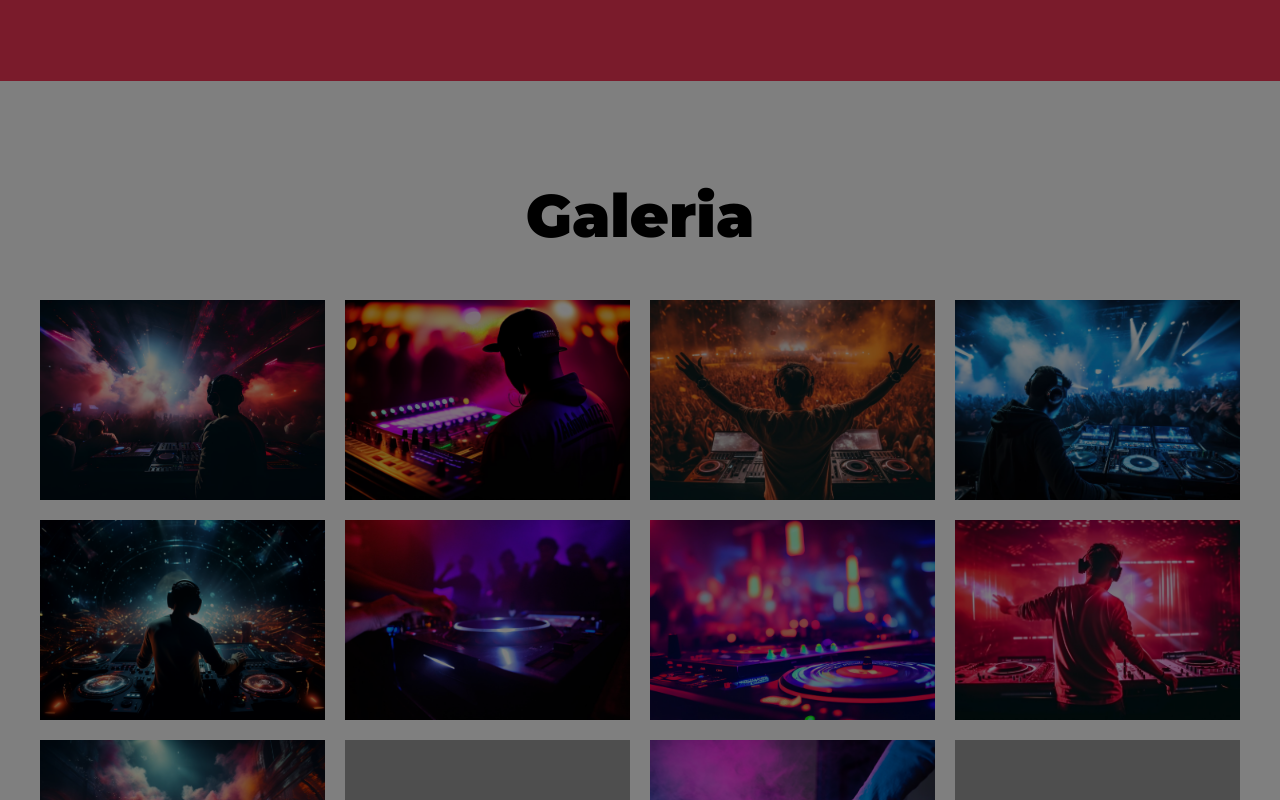
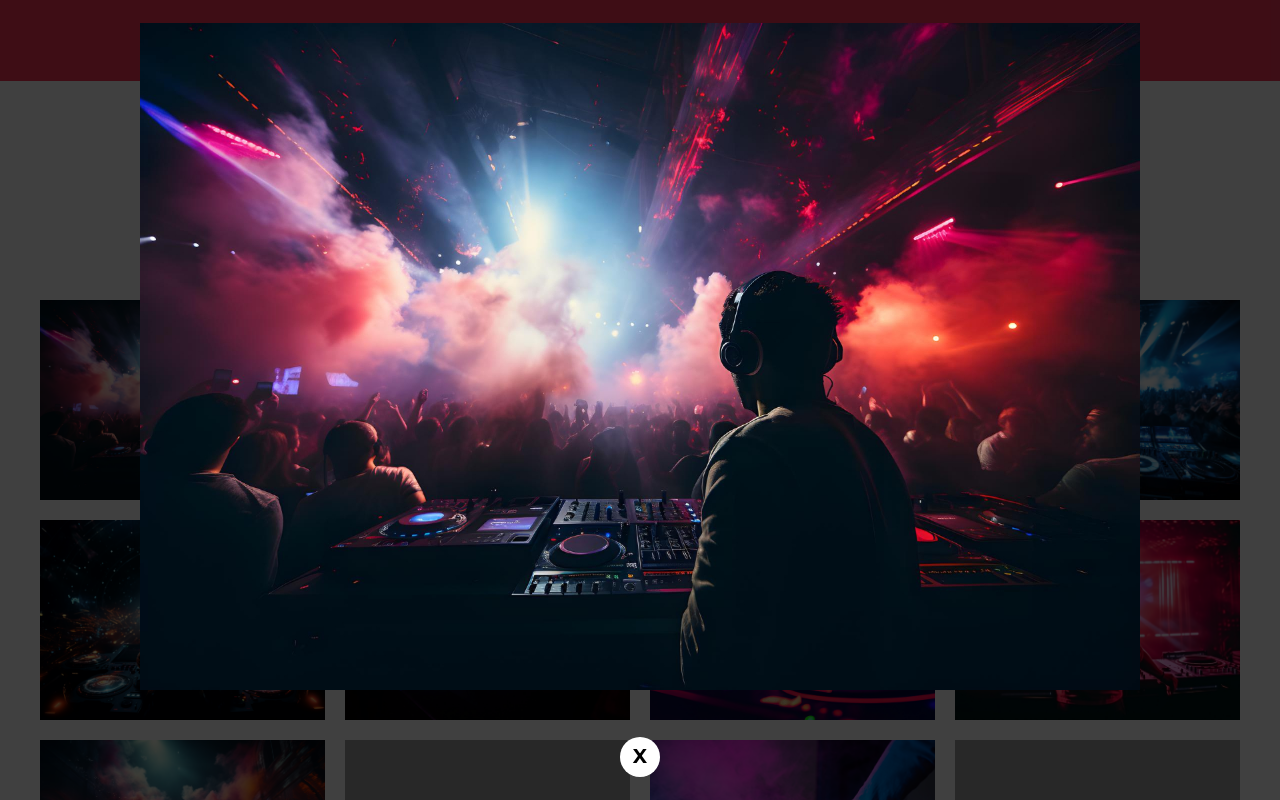
Before and after one commit to rvaldez20/music-fest, a website: page index.html in a window 1280 px wide. Both pictures are taken after a click on the picture 182 px from the left and 3253 px from the top of the page. Shown: the part 2853-3653 px from the top of the page. Drawn offline with nearby package versions, Linux system fonts and the light colour scheme; files that its build step writes are made by us from their sources; grey boxes are pictures that could not be loaded.

Commit message:
[ADD] show image when to do clcik and can close the image

```diff
--- a/src/js/app.js
+++ b/src/js/app.js
@@ -13,35 +13,60 @@ function crearGaleria() {
       imagen.src = `src/img/gallery/full/${i}.jpg`
       imagen.alt = 'Imagen Galeria'
 
+      // console.log(imagen)
+
       // event handlerc (click)
       imagen.onclick = function(e) {
-         mostrarImage(i);
+         const imgName = e.target.src.split('/')[7]
+         const imgNumber = +imgName.split('.')[0]
+
+         mostrarImage(imgNumber)
       }
 
       galeria.appendChild(imagen);
    }
+}
 
-   function mostrarImage(index) {
+
+function mostrarImage(i) {
+   // creamos la imagen
+   const imagen = document.createElement('IMG')
+   imagen.src = `src/img/gallery/full/${i}.jpg`
+   imagen.alt = `Imagen Galeria ${i}`
+   // console.log(imagen)
+
    // construir overlay que muestra la imagen mas grande
    //! crear modal
    const modal = document.createElement('DIV')
    modal.classList.add('modal')
    modal.onclick = cerrarModal
 
-      //! agregar modal al HTML
+   //! boton cerrar modal
+   const cerrarModalBtn = document.createElement('BUTTON')
+   cerrarModalBtn.textContent = 'X'
+   cerrarModalBtn.classList.add('btn-cerrar')
+   cerrarModalBtn.onclick = cerrarModal
+
+   //agregamos la imagen al modal y el boton
+   modal.appendChild(imagen)
+   modal.appendChild(cerrarModalBtn)
+
+   // //! agregar modal al HTML
    const body = document.querySelector('body')
+   body.classList.add('overflow-hidden')
    body.appendChild(modal);
-
-      console.log(modal)
 }
 
 function cerrarModal() {
    const modal = document.querySelector('.modal')
+   modal.classList.add('fade-out');
+
+   setTimeout(() => {
       modal?.remove()
+      const body = document.querySelector('body')
+      body.classList.remove('overflow-hidden')
+   }, 500);
 }
-
-
-
 
 
 
@@ -49,4 +74,3 @@ function crearGaleria() {
 //    const imgSelect = e.target.src.split('/')[7]
 //    console.log(imgSelect)
 // })
-}
--- a/src/scss/base/_globals.scss
+++ b/src/scss/base/_globals.scss
@@ -16,6 +16,10 @@ body {
     font-style: normal;
     color: v.$black;
     font-size: 2rem;
+
+    &.overflow-hidden {
+      overflow: hidden;
+    }
 }
 p {
     color: v.$black;
--- a/src/scss/layout/_galeria.scss
+++ b/src/scss/layout/_galeria.scss
@@ -24,11 +24,56 @@
 }
 
 .modal {
-
    position: fixed;
    inset: 0;  // equivale a top:0 left:0 right:0 y bottom:0
+   background-color: rgba(v.$black, 75%);
+   display: grid;
+   place-items: center;
+   animation: fadeIn ease-in .5s;
 
+   &.fade-out {
+      animation: fadeOut ease-in .5s;
+   }
 
-   background-color: rgba(v.$black, 50%)
-   // opacity: 75%;
+   img {
+      max-width: 100rem;
+   }
 }
+
+.btn-cerrar {
+   width: 4rem;
+   height: 4rem;
+   border-radius: 50%;
+   border: none;
+   background-color: v.$white;
+   color: v.$black;
+   display: grid;
+   place-items: center;
+   font-weight: 700;
+   cursor: pointer;
+   transition: all ease .5s;
+
+   &:hover {
+      background-color: #746f6f;
+   }
+}
+
+@keyframes fadeIn {
+   0% {
+      opacity: 0;
+   }
+
+   100% {
+      opacity: 1;
+   }
+}
+
+@keyframes fadeOut {
+   0% {
+      opacity: 1;
+   }
+
+   100% {
+      opacity: 0;
+   }
+}
```
Lines whose indentation alone changed are shown as unchanged.
